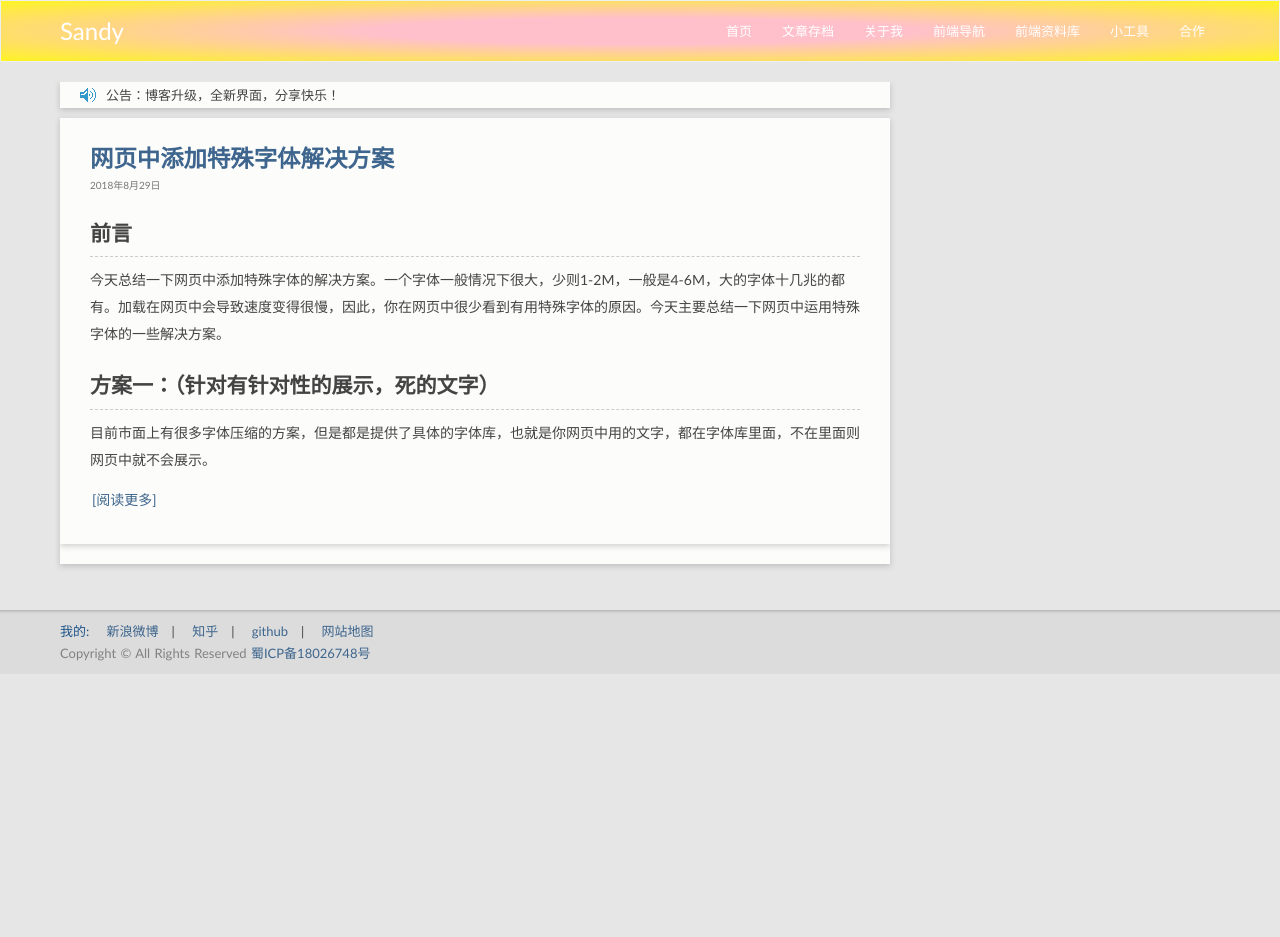
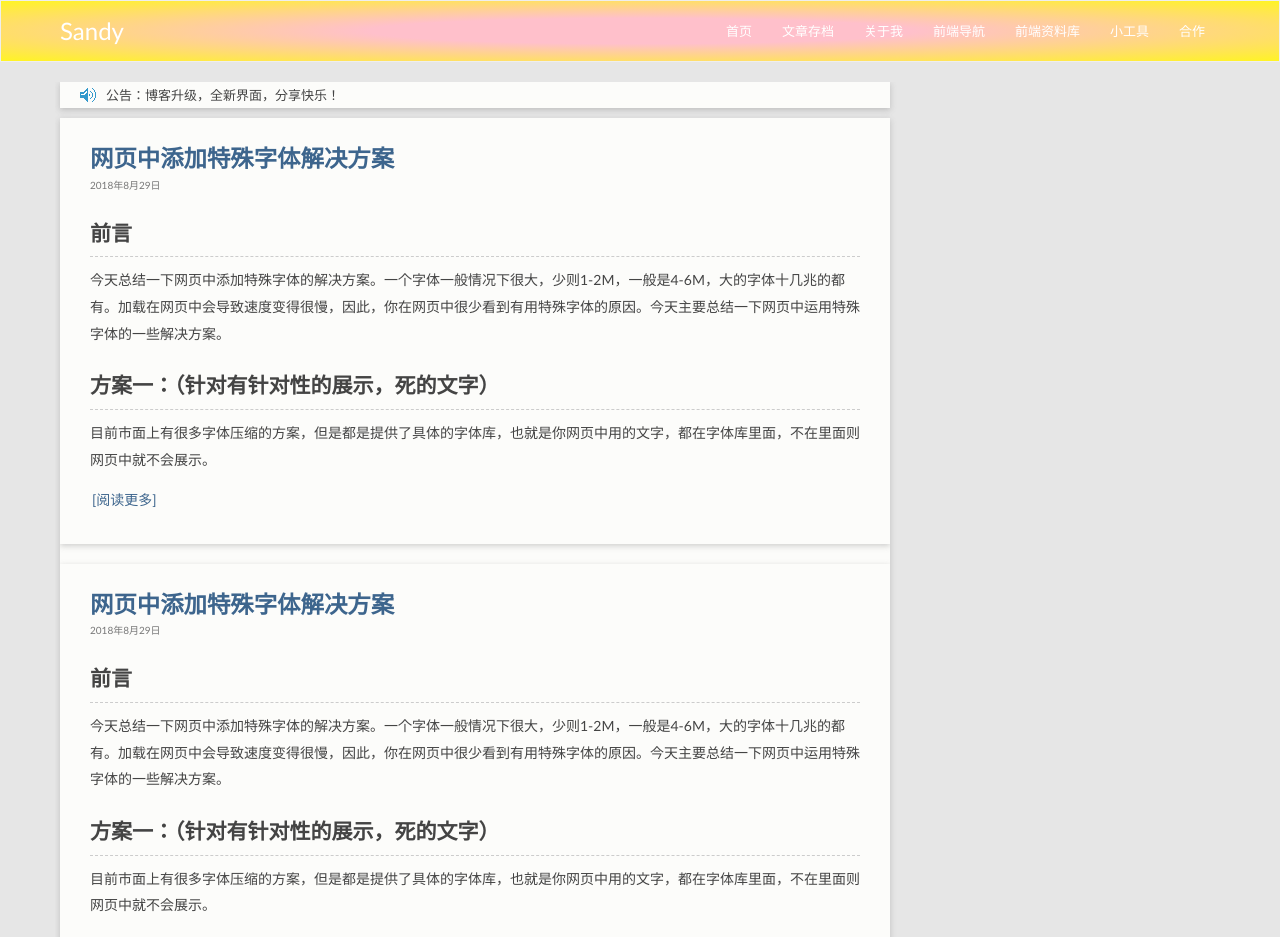
Before and after one commit to SandySY/blog, a Nuxt app: page / in a window 1280 px wide. Shown: the top 937 px of the page. Before the commit the page ends 800 px from the top, so only its background shows below. Built offline with nearby package versions, Linux system fonts and the light colour scheme.

Commit message:
修改首页

```diff
--- a/pages/index.vue
+++ b/pages/index.vue
@@ -138,6 +138,13 @@
             html: `<p>今天总结一下网页中添加特殊字体的解决方案。一个字体一般情况下很大，少则1-2M，一般是4-6M，大的字体十几兆的都有。加载在网页中会导致速度变得很慢，因此，你在网页中很少看到有用特殊字体的原因。今天主要总结一下网页中运用特殊字体的一些解决方案。</p>
             <h2>方案一：（针对有针对性的展示，死的文字）</h2>
             <p>目前市面上有很多字体压缩的方案，但是都是提供了具体的字体库，也就是你网页中用的文字，都在字体库里面，不在里面则网页中就不会展示。</p>`
+          },
+          {
+            title: '网页中添加特殊字体解决方案',
+            time: '2018年8月29日',
+            html: `<p>今天总结一下网页中添加特殊字体的解决方案。一个字体一般情况下很大，少则1-2M，一般是4-6M，大的字体十几兆的都有。加载在网页中会导致速度变得很慢，因此，你在网页中很少看到有用特殊字体的原因。今天主要总结一下网页中运用特殊字体的一些解决方案。</p>
+            <h2>方案一：（针对有针对性的展示，死的文字）</h2>
+            <p>目前市面上有很多字体压缩的方案，但是都是提供了具体的字体库，也就是你网页中用的文字，都在字体库里面，不在里面则网页中就不会展示。</p>`
           }
         ]
       }
```
